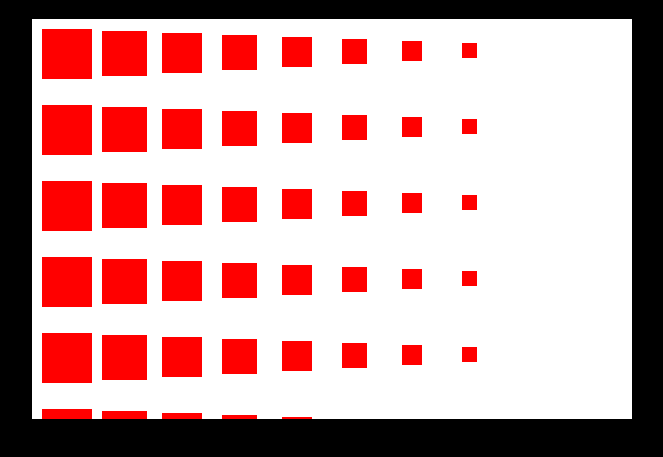
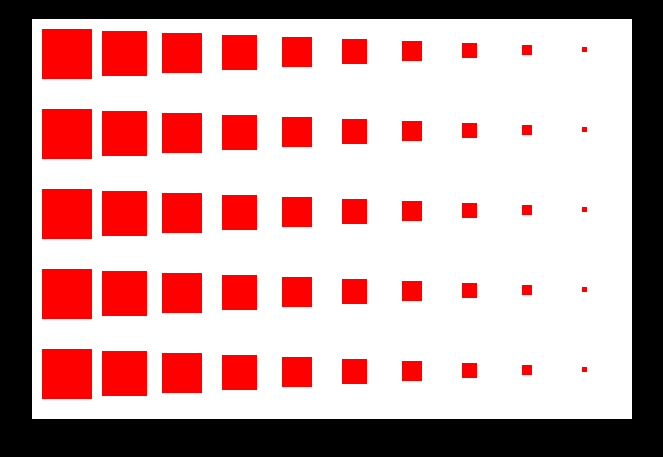
Before and after one commit to WeebySqueezy/Geometry-Challenge, a plain HTML site: page index.html in a window 1280 px wide. Shown: the part 61-518 px from the top of the page, without its empty margins (308-971 px from the left). Drawn offline with Linux system fonts and the light colour scheme.

Commit message:
MORE SQUARES

```diff
--- a/index.html
+++ b/index.html
@@ -27,7 +27,7 @@
     var size = 50;
 	var i;
 
-	var rowCount = 8;
+	var rowCount = 10;
 	var r;
 
 
```
